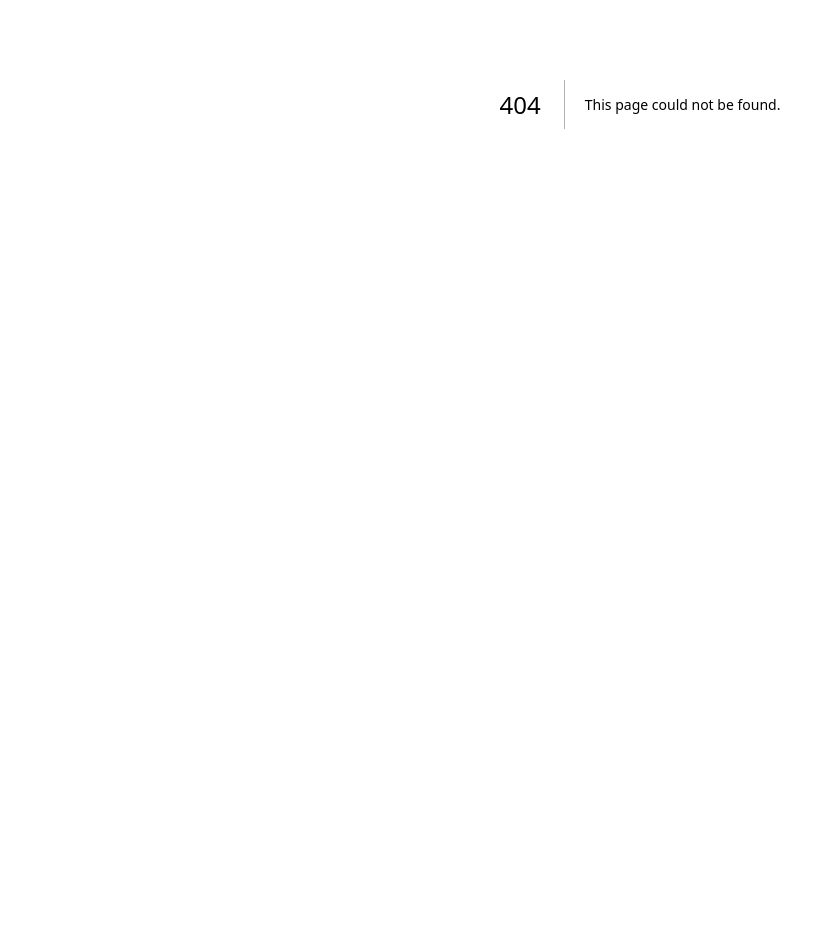
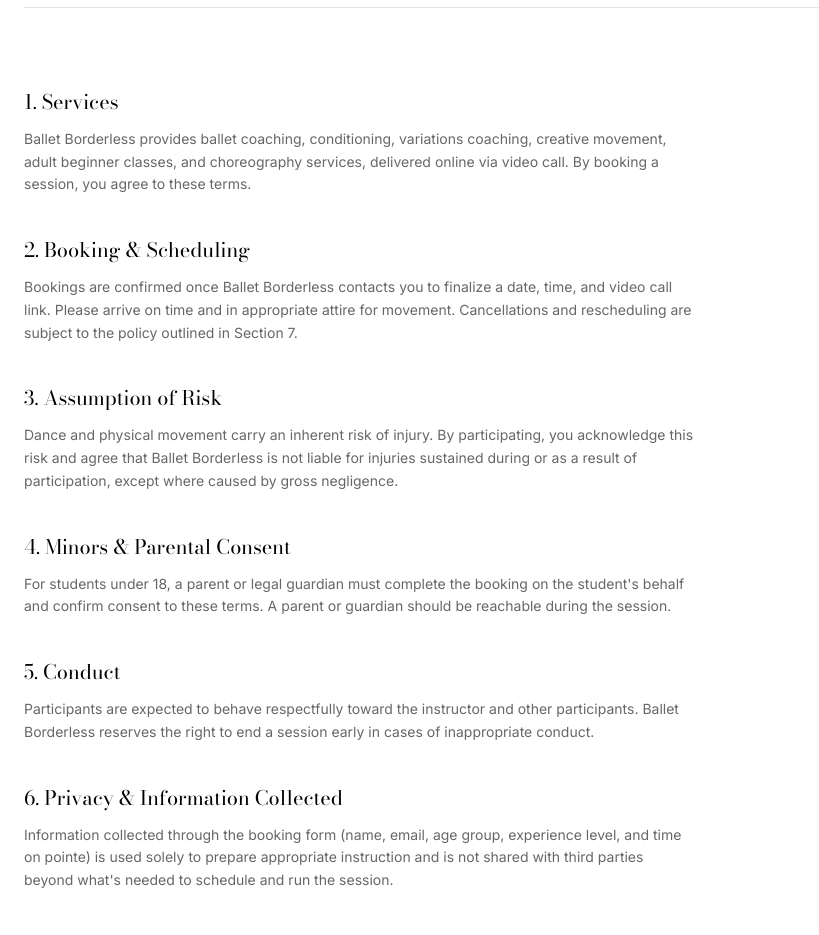
Before and after one commit to avilonpr/ballet-borderless, a Next.js app: page /terms in a window 1280 px wide. Before the commit this address had no page. Shown: the part 360-1295 px from the top of the page, without its empty margins (0-819 px from the left). Before the commit the page ends 864 px from the top, so only its background shows below. Built offline with nearby package versions, Linux system fonts and the light colour scheme.

Commit message:
feat: add terms and conditions page, link from booking checkbox

```diff
--- /dev/null
+++ b/src/app/terms/page.tsx
@@ -0,0 +1,115 @@
+export const metadata = {
+  title: "Terms & Conditions — Ballet Borderless",
+  description:
+    "Terms and conditions for Ballet Borderless coaching and choreography services.",
+}
+
+export default function TermsPage() {
+  return (
+    <div className="max-w-7xl mx-auto px-6 py-24">
+      {/* Header */}
+      <div className="mb-20 border-b border-black/10 pb-16">
+        <h1 className="font-heading text-6xl md:text-8xl italic mb-6 leading-none">
+          TERMS &amp; CONDITIONS
+        </h1>
+        <p className="text-sm text-black/60 tracking-wide max-w-lg leading-relaxed">
+          Last updated: June 15, 2026
+        </p>
+      </div>
+
+      {/* Content */}
+      <div className="max-w-2xl flex flex-col gap-10">
+        <section>
+          <h2 className="font-heading text-xl mb-3">1. Services</h2>
+          <p className="text-sm text-black/60 leading-relaxed">
+            Ballet Borderless provides ballet coaching, conditioning, variations
+            coaching, creative movement, adult beginner classes, and
+            choreography services, delivered online via video call. By booking
+            a session, you agree to these terms.
+          </p>
+        </section>
+
+        <section>
+          <h2 className="font-heading text-xl mb-3">2. Booking &amp; Scheduling</h2>
+          <p className="text-sm text-black/60 leading-relaxed">
+            Bookings are confirmed once Ballet Borderless contacts you to
+            finalize a date, time, and video call link. Please arrive on time
+            and in appropriate attire for movement. Cancellations and
+            rescheduling are subject to the policy outlined in Section 7.
+          </p>
+        </section>
+
+        <section>
+          <h2 className="font-heading text-xl mb-3">3. Assumption of Risk</h2>
+          <p className="text-sm text-black/60 leading-relaxed">
+            Dance and physical movement carry an inherent risk of injury. By
+            participating, you acknowledge this risk and agree that Ballet
+            Borderless is not liable for injuries sustained during or as a
+            result of participation, except where caused by gross negligence.
+          </p>
+        </section>
+
+        <section>
+          <h2 className="font-heading text-xl mb-3">4. Minors &amp; Parental Consent</h2>
+          <p className="text-sm text-black/60 leading-relaxed">
+            For students under 18, a parent or legal guardian must complete the
+            booking on the student&apos;s behalf and confirm consent to these terms.
+            A parent or guardian should be reachable during the session.
+          </p>
+        </section>
+
+        <section>
+          <h2 className="font-heading text-xl mb-3">5. Conduct</h2>
+          <p className="text-sm text-black/60 leading-relaxed">
+            Participants are expected to behave respectfully toward the
+            instructor and other participants. Ballet Borderless reserves the
+            right to end a session early in cases of inappropriate conduct.
+          </p>
+        </section>
+
+        <section>
+          <h2 className="font-heading text-xl mb-3">6. Privacy &amp; Information Collected</h2>
+          <p className="text-sm text-black/60 leading-relaxed">
+            Information collected through the booking form (name, email, age
+            group, experience level, and time on pointe) is used solely to
+            prepare appropriate instruction and is not shared with third parties
+            beyond what&apos;s needed to schedule and run the session.
+          </p>
+        </section>
+
+        <section>
+          <h2 className="font-heading text-xl mb-3">7. Cancellations &amp; Refunds</h2>
+          <p className="text-sm text-black/60 leading-relaxed">
+            Cancellations made at least 48 hours in advance are eligible for a
+            full refund. Cancellations made less than 24 hours in advance will
+            incur a small cancellation fee. Cancellations made between 24 and
+            48 hours in advance may be eligible for a partial refund or
+            rescheduling at Ballet Borderless&apos;s discretion.
+          </p>
+        </section>
+
+        <section>
+          <h2 className="font-heading text-xl mb-3">8. Changes to These Terms</h2>
+          <p className="text-sm text-black/60 leading-relaxed">
+            These terms may be updated from time to time. Continued use of our
+            booking services constitutes acceptance of the current terms.
+          </p>
+        </section>
+
+        <section>
+          <h2 className="font-heading text-xl mb-3">9. Contact</h2>
+          <p className="text-sm text-black/60 leading-relaxed">
+            Questions about these terms can be directed to{" "}
+            <a
+              href="mailto:romiballetborderless@gmail.com"
+              className="underline underline-offset-4 hover:opacity-50 transition-opacity"
+            >
+              romiballetborderless@gmail.com
+            </a>
+            .
+          </p>
+        </section>
+      </div>
+    </div>
+  )
+}
--- a/src/components/booking-tabs.tsx
+++ b/src/components/booking-tabs.tsx
@@ -474,7 +474,15 @@
               className="mt-1 h-4 w-4 border border-black accent-black flex-shrink-0"
             />
             <span className="text-xs leading-relaxed text-black/70">
-              I agree to the Ballet Borderless terms and conditions
+              I agree to the Ballet Borderless{" "}
+              <a
+                href="/terms"
+                target="_blank"
+                rel="noopener noreferrer"
+                className="underline underline-offset-4 hover:opacity-50 transition-opacity"
+              >
+                terms and conditions
+              </a>
             </span>
           </label>
 
```
